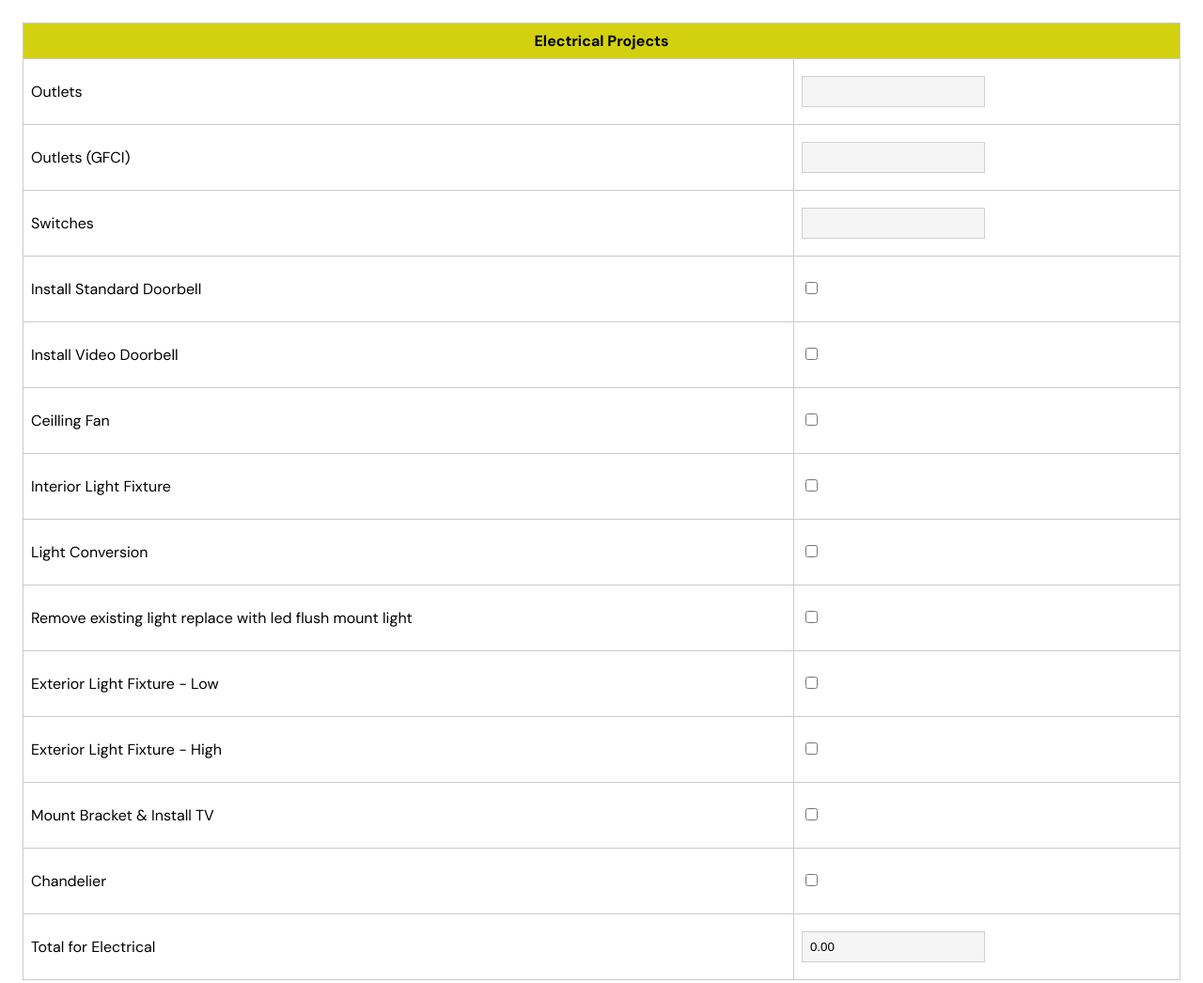
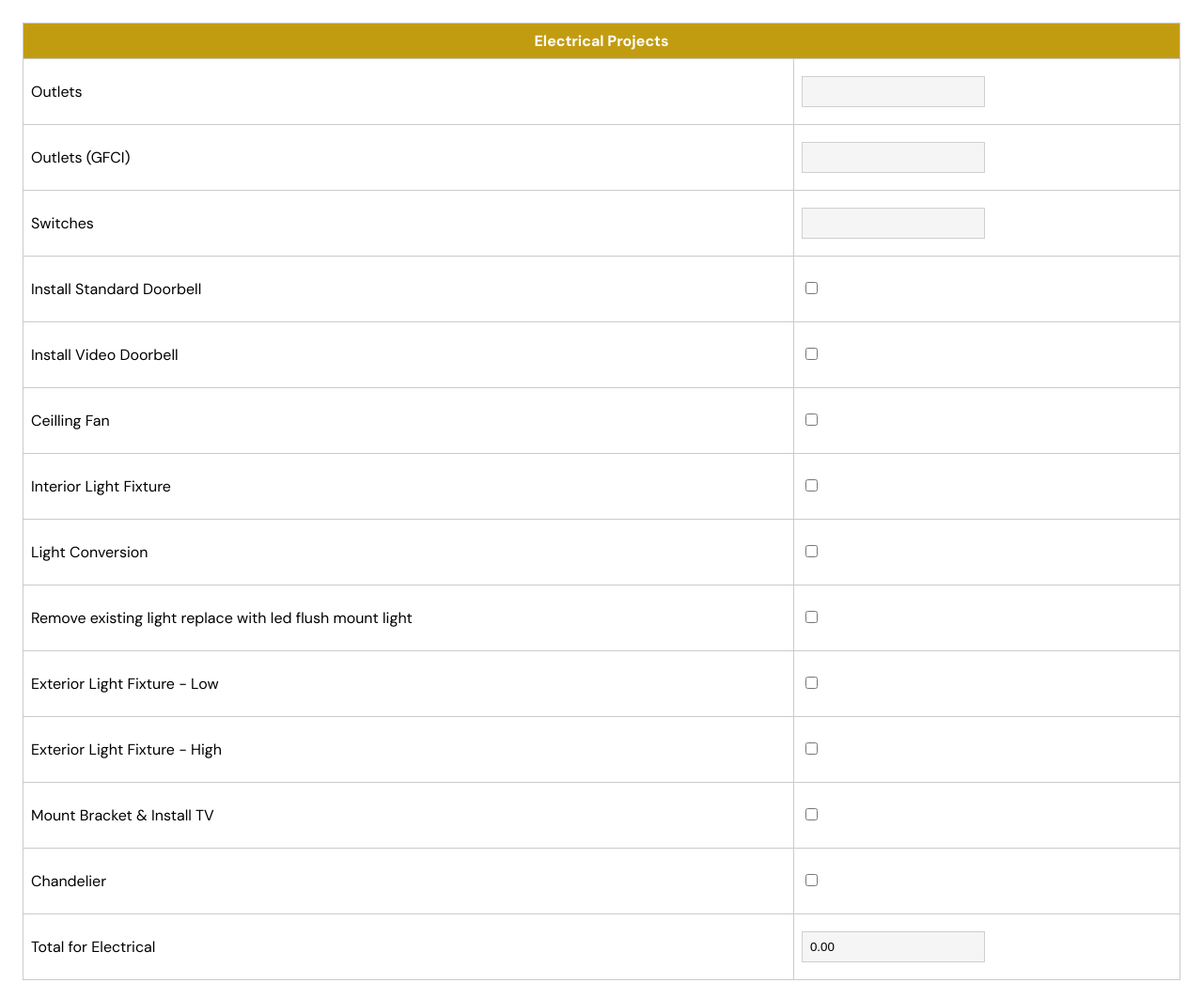
Before and after one commit to bendgn/txrr-calculator, a plain HTML site: page index.html in a window 1280 px wide. Shown: the top 1046 px of the page at 94% size. Drawn offline with nearby package versions, Linux system fonts and the light colour scheme.

Commit message:
Added white text color for the header table

```diff
--- a/tx-calculator.css
+++ b/tx-calculator.css
@@ -34,5 +34,6 @@ p {
 }
 
 .header-title {
-  background-color: #d3d10f;
+  background-color: #c29c10;
+  color: #fff;
 }
```
